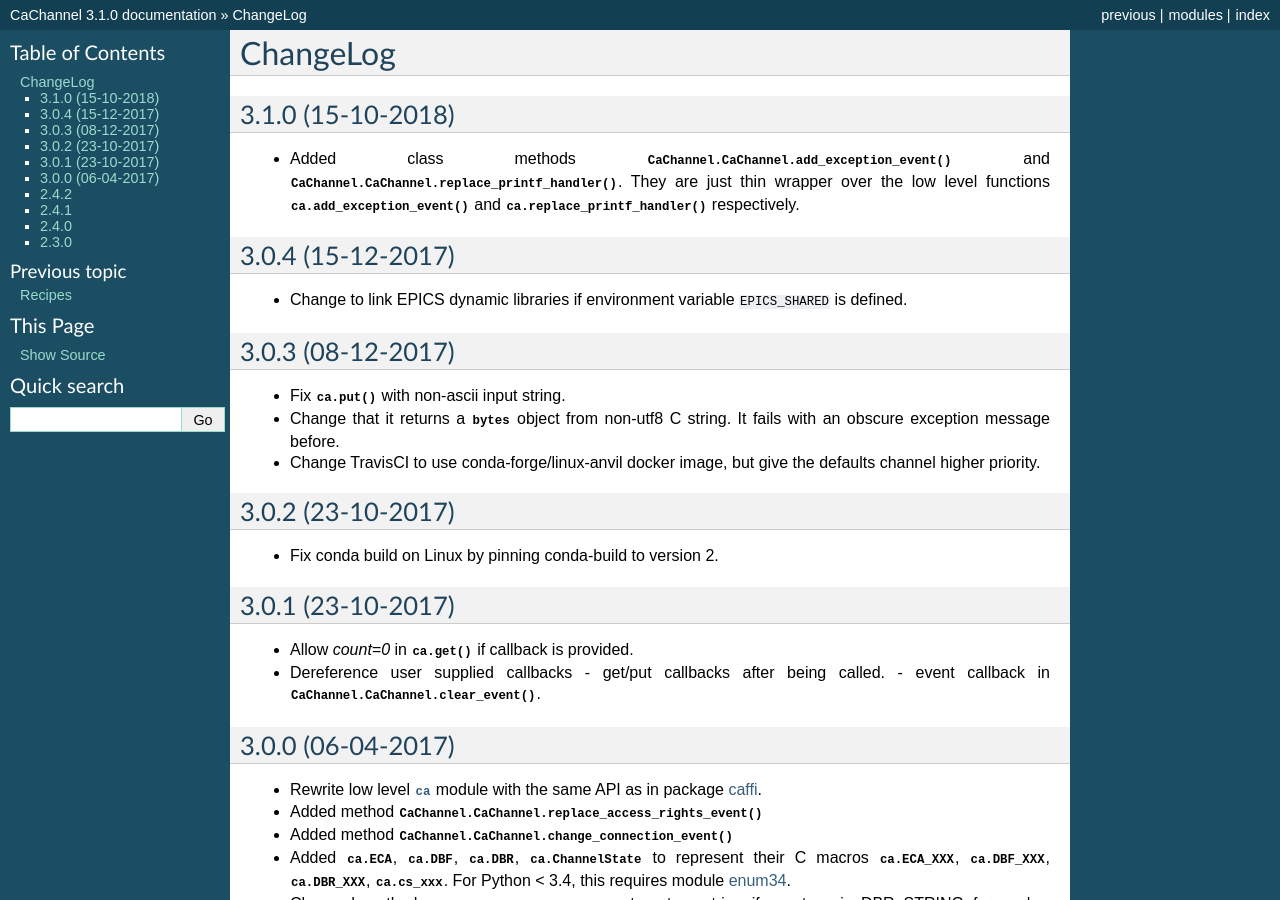
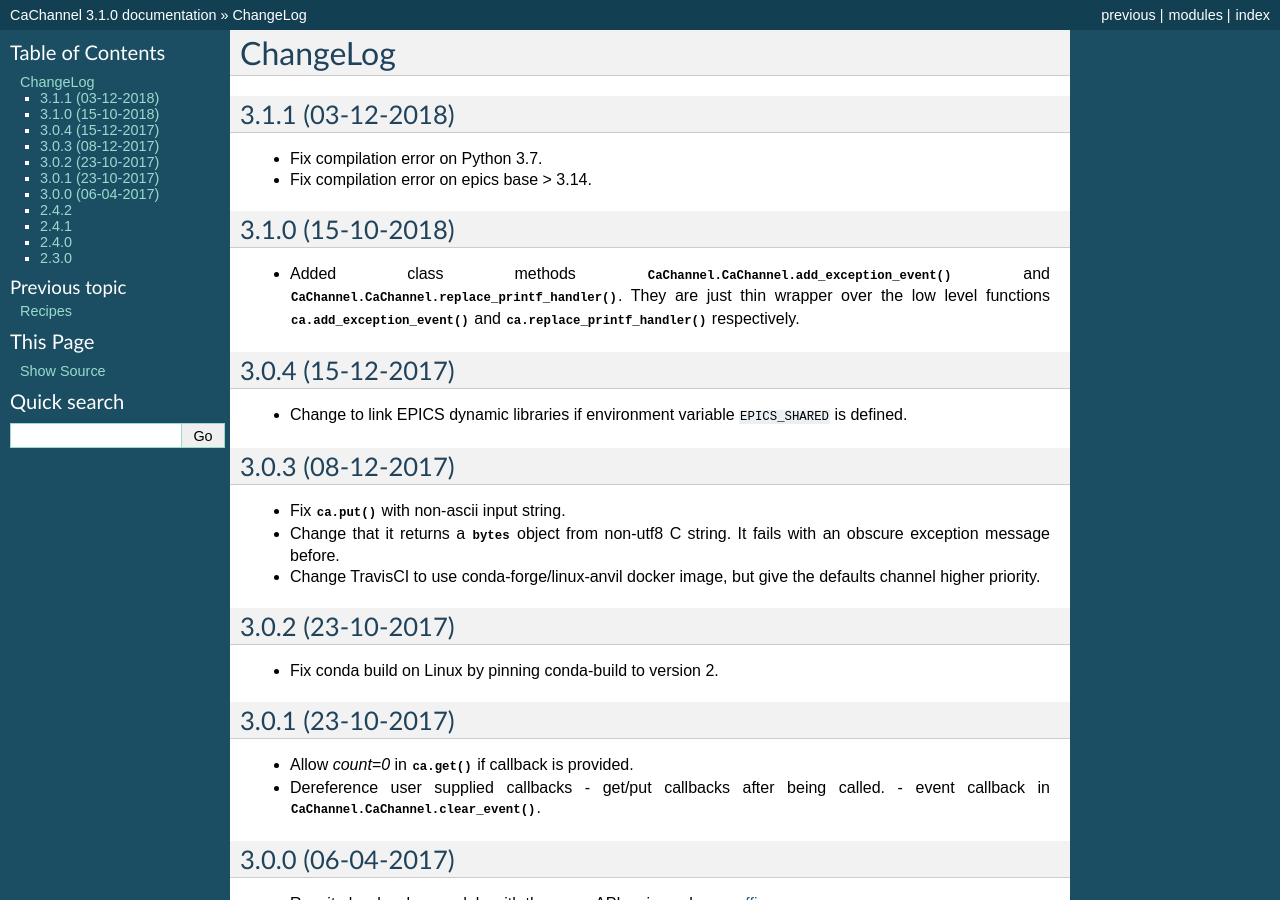
Before and after one commit to CaChannel/CaChannel, a Sphinx documentation site: the page built from docs/source/changes.rst, in a window 1280 px wide and 900 px high. Built offline with Sphinx 7.4.7, drawn with Linux system fonts in a browser that asks for light colours.

Commit message:
doc changes

```diff
--- a/docs/source/changes.rst
+++ b/docs/source/changes.rst
@@ -1,5 +1,11 @@
 ChangeLog
 =========
+
+3.1.1 (03-12-2018)
+------------------
+
+- Fix compilation error on Python 3.7.
+- Fix compilation error on epics base > 3.14.
 
 3.1.0 (15-10-2018)
 ------------------
```
